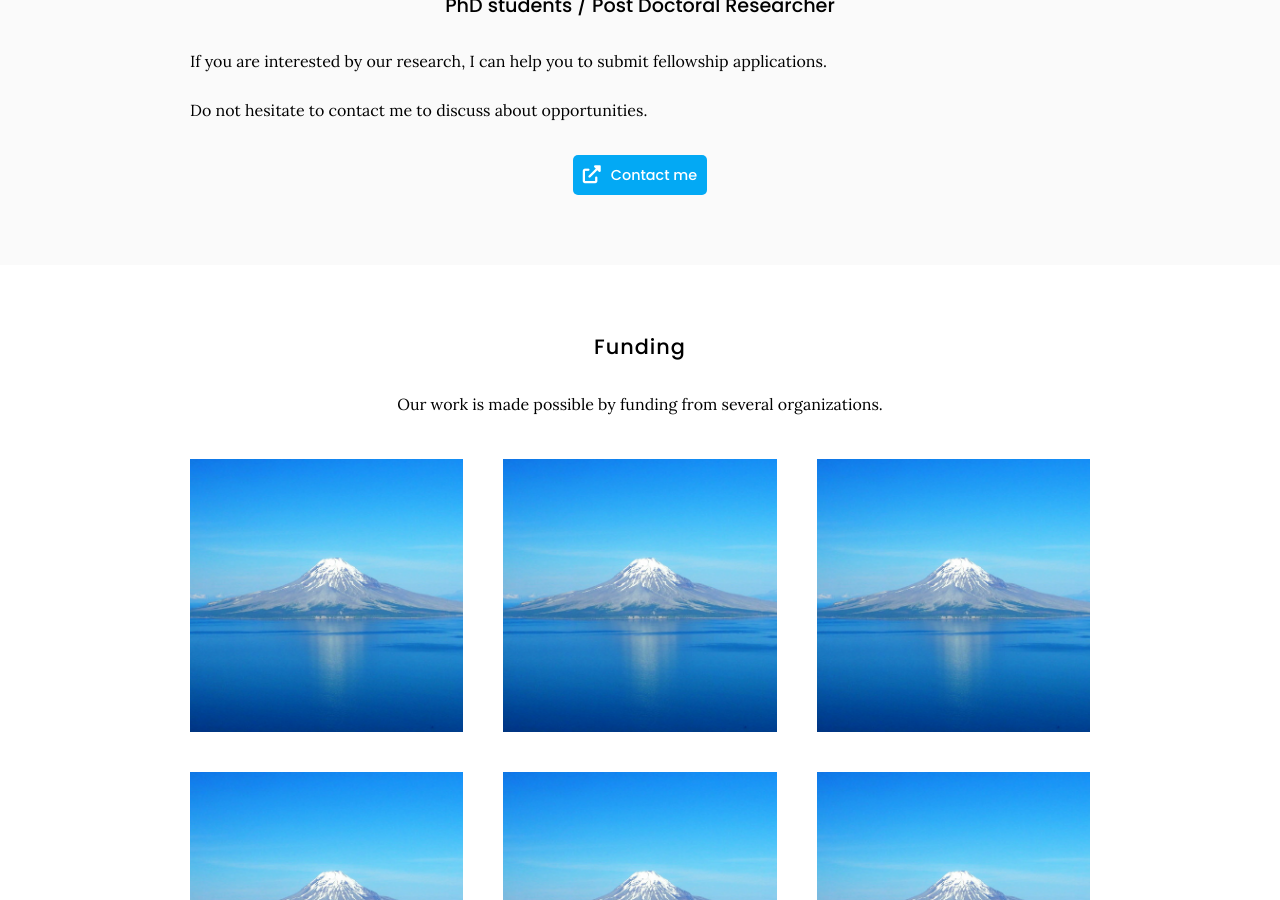
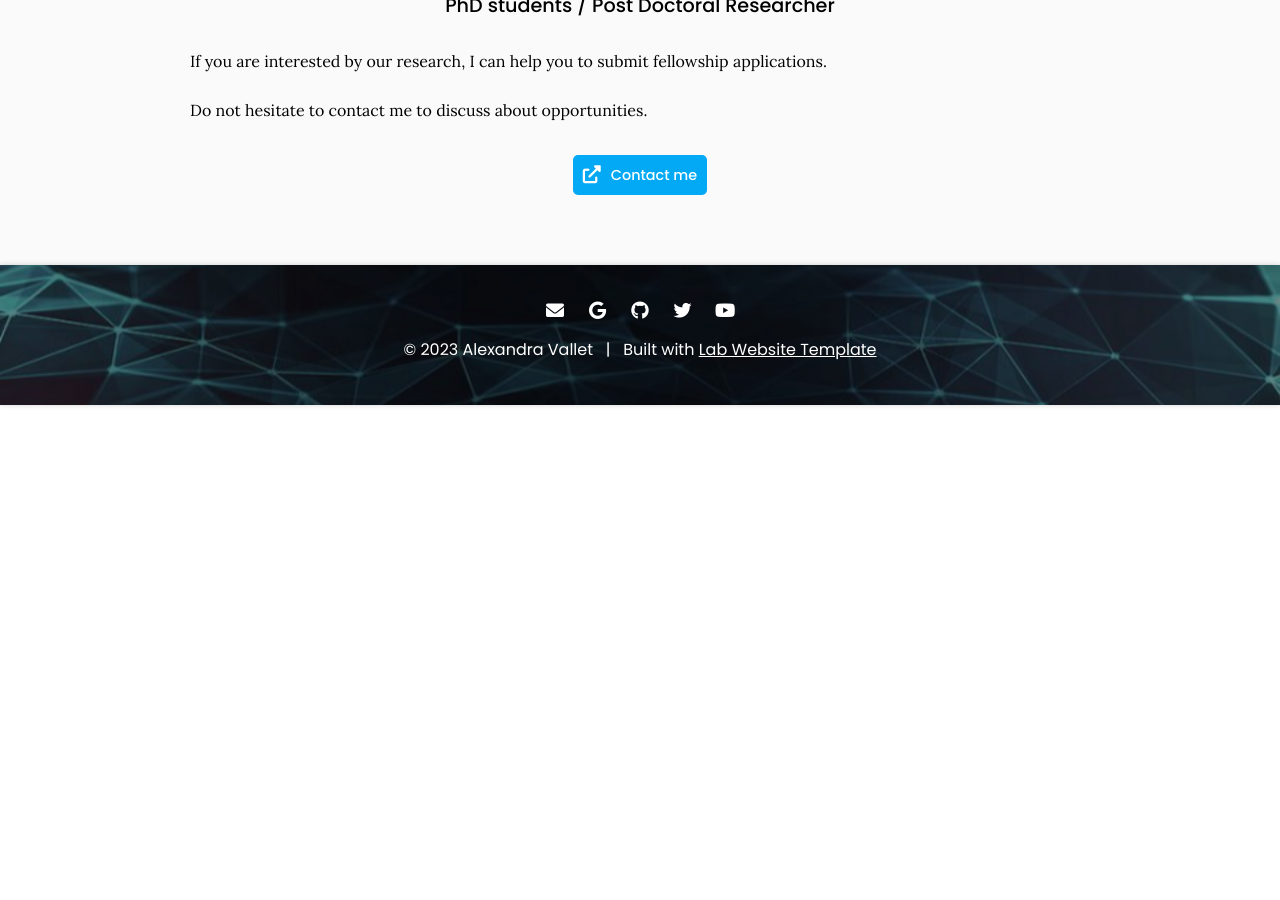
Before and after one commit to AlexandraVallet/vallet-research, a Jekyll site: the page built from people/index.md, in a window 1280 px wide and 900 px high, scrolled down 3313 px. Built offline with Jekyll 4.4.1, drawn with Linux system fonts in a browser that asks for light colours; after the commit the page ends 3718 px from its top, so only the background shows below that.

```diff
--- a/people/index.md
+++ b/people/index.md
@@ -91,39 +91,3 @@ Do not hesitate to contact me to discuss about opportunities.
 
 {% include link.html type="external" link="./contact" text="Contact me" icon="" style="button" %}
 {:.center}
-
-{% include section.html %}
-
-## Funding
-
-Our work is made possible by funding from several organizations.
-{:.center}
-
-{%
-  include gallery.html
-  style="square"
-
-  image1="images/photo.jpg"
-  link1="https://nasa.gov/"
-  tooltip1="Cool Foundation"
-
-  image2="images/photo.jpg"
-  link2="https://nasa.gov/"
-  tooltip2="Cool Institute"
-
-  image3="images/photo.jpg"
-  link3="https://nasa.gov/"
-  tooltip3="Cool Initiative"
-
-  image4="images/photo.jpg"
-  link4="https://nasa.gov/"
-  tooltip4="Cool Foundation"
-
-  image5="images/photo.jpg"
-  link5="https://nasa.gov/"
-  tooltip5="Cool Institute"
-
-  image6="images/photo.jpg"
-  link6="https://nasa.gov/"
-  tooltip6="Cool Initiative"
-%}
```
Also changed, not shown: _data/sources.yaml (+4 -4 lines), index.md (+2 -2 lines), 1 other file.
